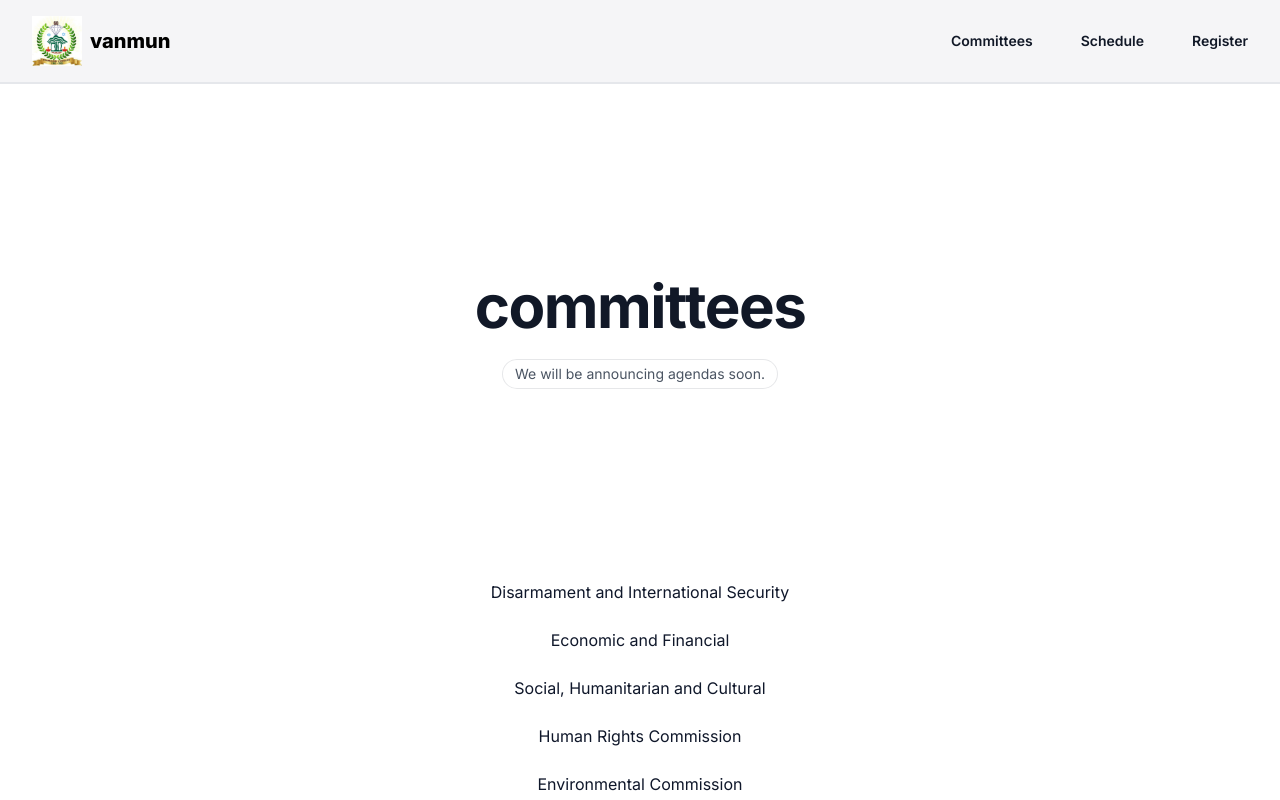
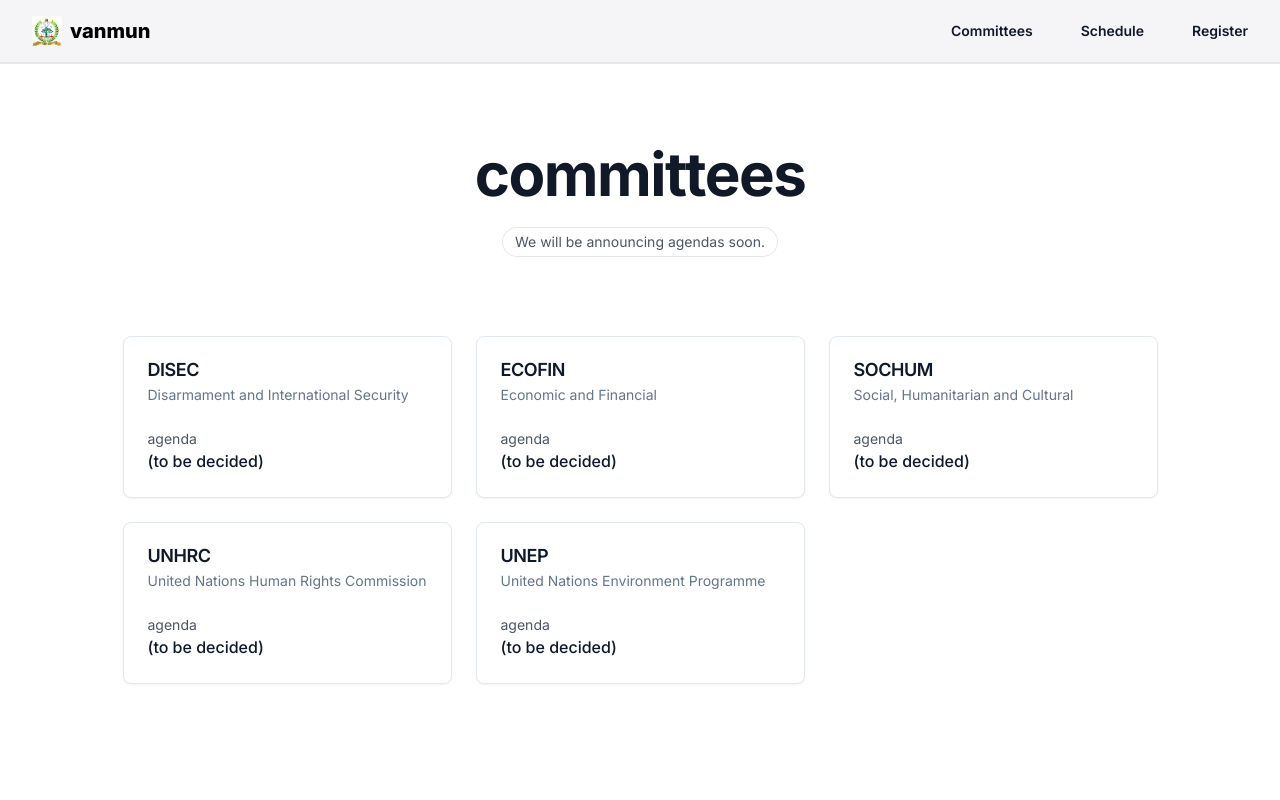
Before and after one commit to aryaniyaps/vanmun, a Next.js app: page /committees in a window 1280 px wide. Built offline with nearby package versions, Linux system fonts and the light colour scheme.

Commit message:
update committees page and navbar logo size

```diff
--- a/app/committees/page.tsx
+++ b/app/committees/page.tsx
@@ -1,7 +1,43 @@
+import {
+  Card,
+  CardContent,
+  CardDescription,
+  CardHeader,
+  CardTitle,
+} from "@/components/ui/card";
+
+const committees = [
+  {
+    name: "Disarmament and International Security",
+    abbreviation: "DISEC",
+    agenda: "(to be decided)",
+  },
+  {
+    name: "Economic and Financial",
+    abbreviation: "ECOFIN",
+    agenda: "(to be decided)",
+  },
+  {
+    name: "Social, Humanitarian and Cultural",
+    abbreviation: "SOCHUM",
+    agenda: "(to be decided)",
+  },
+  {
+    name: "United Nations Human Rights Commission",
+    abbreviation: "UNHRC",
+    agenda: "(to be decided)",
+  },
+  {
+    name: "United Nations Environment Programme",
+    abbreviation: "UNEP",
+    agenda: "(to be decided)",
+  },
+];
+
 export default function CommitteesPage() {
   return (
-    <div className="px-6 lg:px-8 flex flex-col justify-center items-center w-full">
-      <div className="py-24 sm:py-32 lg:py-48 flex flex-col justify-center items-center">
+    <div className="px-6 lg:px-0 flex flex-col justify-center items-center w-full">
+      <div className="py-12 sm:py-16 lg:py-20 flex flex-col justify-center items-center">
         <h1 className="text-center text-4xl font-bold tracking-tight text-gray-900 sm:text-6xl">
           committees
         </h1>
@@ -9,15 +45,19 @@
           We will be announcing agendas soon.
         </div>
       </div>
-      {/* Committees section */}
-      <div className="px-12">
-        <ul className="text-center flex flex-col gap-6">
-          <li>Disarmament and International Security</li>
-          <li> Economic and Financial</li>
-          <li>Social, Humanitarian and Cultural</li>
-          <li>Human Rights Commission</li>
-          <li>Environmental Commission</li>
-        </ul>
+      <div className="grid grid-flow-row sm:grid-cols-2 md:grid-cols-3 gap-6">
+        {committees.map((committee) => (
+          <Card key={committee.name}>
+            <CardHeader>
+              <CardTitle>{committee.abbreviation}</CardTitle>
+              <CardDescription>{committee.name}</CardDescription>
+            </CardHeader>
+            <CardContent className="flex flex-col">
+              <h3 className="text-gray-600 text-sm">agenda</h3>
+              <p className="font-medium">{committee.agenda}</p>
+            </CardContent>
+          </Card>
+        ))}
       </div>
     </div>
   );
--- a/components/navbar.tsx
+++ b/components/navbar.tsx
@@ -28,8 +28,8 @@
             <Image
               src="/jubilee-logo.jpg"
               alt="vanmun"
-              width={50}
-              height={50}
+              width={30}
+              height={30}
             />
             <h1 className="font-extrabold text-black text-xl">vanmun</h1>
           </a>
--- /dev/null
+++ b/components/ui/card.tsx
@@ -0,0 +1,79 @@
+import * as React from "react"
+
+import { cn } from "@/lib/utils"
+
+const Card = React.forwardRef<
+  HTMLDivElement,
+  React.HTMLAttributes<HTMLDivElement>
+>(({ className, ...props }, ref) => (
+  <div
+    ref={ref}
+    className={cn(
+      "rounded-lg border bg-card text-card-foreground shadow-sm",
+      className
+    )}
+    {...props}
+  />
+))
+Card.displayName = "Card"
+
+const CardHeader = React.forwardRef<
+  HTMLDivElement,
+  React.HTMLAttributes<HTMLDivElement>
+>(({ className, ...props }, ref) => (
+  <div
+    ref={ref}
+    className={cn("flex flex-col space-y-1.5 p-6", className)}
+    {...props}
+  />
+))
+CardHeader.displayName = "CardHeader"
+
+const CardTitle = React.forwardRef<
+  HTMLParagraphElement,
+  React.HTMLAttributes<HTMLHeadingElement>
+>(({ className, ...props }, ref) => (
+  <h3
+    ref={ref}
+    className={cn(
+      "text-lg font-semibold leading-none tracking-tight",
+      className
+    )}
+    {...props}
+  />
+))
+CardTitle.displayName = "CardTitle"
+
+const CardDescription = React.forwardRef<
+  HTMLParagraphElement,
+  React.HTMLAttributes<HTMLParagraphElement>
+>(({ className, ...props }, ref) => (
+  <p
+    ref={ref}
+    className={cn("text-sm text-muted-foreground", className)}
+    {...props}
+  />
+))
+CardDescription.displayName = "CardDescription"
+
+const CardContent = React.forwardRef<
+  HTMLDivElement,
+  React.HTMLAttributes<HTMLDivElement>
+>(({ className, ...props }, ref) => (
+  <div ref={ref} className={cn("p-6 pt-0", className)} {...props} />
+))
+CardContent.displayName = "CardContent"
+
+const CardFooter = React.forwardRef<
+  HTMLDivElement,
+  React.HTMLAttributes<HTMLDivElement>
+>(({ className, ...props }, ref) => (
+  <div
+    ref={ref}
+    className={cn(" flex items-center p-6 pt-0", className)}
+    {...props}
+  />
+))
+CardFooter.displayName = "CardFooter"
+
+export { Card, CardHeader, CardFooter, CardTitle, CardDescription, CardContent }
--- /dev/null
+++ b/components/ui/navigation-menu.tsx
@@ -0,0 +1,128 @@
+import * as React from "react"
+import * as NavigationMenuPrimitive from "@radix-ui/react-navigation-menu"
+import { cva } from "class-variance-authority"
+import { ChevronDown } from "lucide-react"
+
+import { cn } from "@/lib/utils"
+
+const NavigationMenu = React.forwardRef<
+  React.ElementRef<typeof NavigationMenuPrimitive.Root>,
+  React.ComponentPropsWithoutRef<typeof NavigationMenuPrimitive.Root>
+>(({ className, children, ...props }, ref) => (
+  <NavigationMenuPrimitive.Root
+    ref={ref}
+    className={cn(
+      "relative z-10 flex flex-1 items-center justify-center",
+      className
+    )}
+    {...props}
+  >
+    {children}
+    <NavigationMenuViewport />
+  </NavigationMenuPrimitive.Root>
+))
+NavigationMenu.displayName = NavigationMenuPrimitive.Root.displayName
+
+const NavigationMenuList = React.forwardRef<
+  React.ElementRef<typeof NavigationMenuPrimitive.List>,
+  React.ComponentPropsWithoutRef<typeof NavigationMenuPrimitive.List>
+>(({ className, ...props }, ref) => (
+  <NavigationMenuPrimitive.List
+    ref={ref}
+    className={cn(
+      "group flex flex-1 list-none items-center justify-center space-x-1",
+      className
+    )}
+    {...props}
+  />
+))
+NavigationMenuList.displayName = NavigationMenuPrimitive.List.displayName
+
+const NavigationMenuItem = NavigationMenuPrimitive.Item
+
+const navigationMenuTriggerStyle = cva(
+  "inline-flex items-center justify-center rounded-md text-sm font-medium transition-colors focus:outline-none focus:bg-accent focus:text-accent-foreground disabled:opacity-50 disabled:pointer-events-none bg-background hover:bg-accent hover:text-accent-foreground data-[state=open]:bg-accent/50 data-[active]:bg-accent/50 h-10 py-2 px-4 group w-max"
+)
+
+const NavigationMenuTrigger = React.forwardRef<
+  React.ElementRef<typeof NavigationMenuPrimitive.Trigger>,
+  React.ComponentPropsWithoutRef<typeof NavigationMenuPrimitive.Trigger>
+>(({ className, children, ...props }, ref) => (
+  <NavigationMenuPrimitive.Trigger
+    ref={ref}
+    className={cn(navigationMenuTriggerStyle(), "group", className)}
+    {...props}
+  >
+    {children}{" "}
+    <ChevronDown
+      className="relative top-[1px] ml-1 h-3 w-3 transition duration-200 group-data-[state=open]:rotate-180"
+      aria-hidden="true"
+    />
+  </NavigationMenuPrimitive.Trigger>
+))
+NavigationMenuTrigger.displayName = NavigationMenuPrimitive.Trigger.displayName
+
+const NavigationMenuContent = React.forwardRef<
+  React.ElementRef<typeof NavigationMenuPrimitive.Content>,
+  React.ComponentPropsWithoutRef<typeof NavigationMenuPrimitive.Content>
+>(({ className, ...props }, ref) => (
+  <NavigationMenuPrimitive.Content
+    ref={ref}
+    className={cn(
+      "left-0 top-0 w-full data-[motion^=from-]:animate-in data-[motion^=to-]:animate-out data-[motion^=from-]:fade-in data-[motion^=to-]:fade-out data-[motion=from-end]:slide-in-from-right-52 data-[motion=from-start]:slide-in-from-left-52 data-[motion=to-end]:slide-out-to-right-52 data-[motion=to-start]:slide-out-to-left-52 md:absolute md:w-auto ",
+      className
+    )}
+    {...props}
+  />
+))
+NavigationMenuContent.displayName = NavigationMenuPrimitive.Content.displayName
+
+const NavigationMenuLink = NavigationMenuPrimitive.Link
+
+const NavigationMenuViewport = React.forwardRef<
+  React.ElementRef<typeof NavigationMenuPrimitive.Viewport>,
+  React.ComponentPropsWithoutRef<typeof NavigationMenuPrimitive.Viewport>
+>(({ className, ...props }, ref) => (
+  <div className={cn("absolute left-0 top-full flex justify-center")}>
+    <NavigationMenuPrimitive.Viewport
+      className={cn(
+        "origin-top-center relative mt-1.5 h-[var(--radix-navigation-menu-viewport-height)] w-full overflow-hidden rounded-md border bg-popover text-popover-foreground shadow-lg data-[state=open]:animate-in data-[state=closed]:animate-out data-[state=closed]:zoom-out-95 data-[state=open]:zoom-in-90 md:w-[var(--radix-navigation-menu-viewport-width)]",
+        className
+      )}
+      ref={ref}
+      {...props}
+    />
+  </div>
+))
+NavigationMenuViewport.displayName =
+  NavigationMenuPrimitive.Viewport.displayName
+
+const NavigationMenuIndicator = React.forwardRef<
+  React.ElementRef<typeof NavigationMenuPrimitive.Indicator>,
+  React.ComponentPropsWithoutRef<typeof NavigationMenuPrimitive.Indicator>
+>(({ className, ...props }, ref) => (
+  <NavigationMenuPrimitive.Indicator
+    ref={ref}
+    className={cn(
+      "top-full z-[1] flex h-1.5 items-end justify-center overflow-hidden data-[state=visible]:animate-in data-[state=hidden]:animate-out data-[state=hidden]:fade-out data-[state=visible]:fade-in",
+      className
+    )}
+    {...props}
+  >
+    <div className="relative top-[60%] h-2 w-2 rotate-45 rounded-tl-sm bg-border shadow-md" />
+  </NavigationMenuPrimitive.Indicator>
+))
+NavigationMenuIndicator.displayName =
+  NavigationMenuPrimitive.Indicator.displayName
+
+export {
+  navigationMenuTriggerStyle,
+  NavigationMenu,
+  NavigationMenuList,
+  NavigationMenuItem,
+  NavigationMenuContent,
+  NavigationMenuTrigger,
+  NavigationMenuLink,
+  NavigationMenuIndicator,
+  NavigationMenuViewport,
+}
--- a/package.json
+++ b/package.json
@@ -13,6 +13,7 @@
     "@heroicons/react": "^2.0.18",
     "@hookform/resolvers": "^3.1.1",
     "@radix-ui/react-label": "^2.0.2",
+    "@radix-ui/react-navigation-menu": "^1.1.3",
     "@radix-ui/react-slot": "^1.0.2",
     "@radix-ui/react-toast": "^1.1.4",
     "@types/node": "20.3.1",
```
Also changed, not shown: 1 other file (tests, documents, lock files or other folders).
